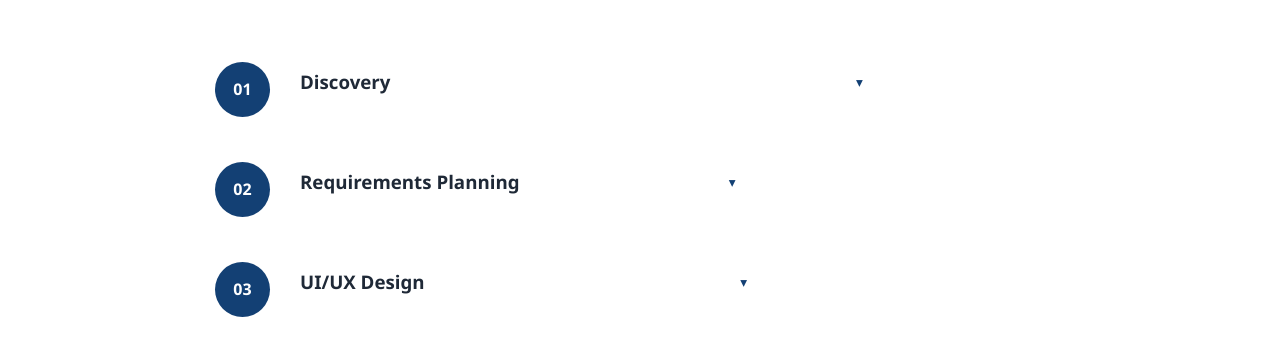
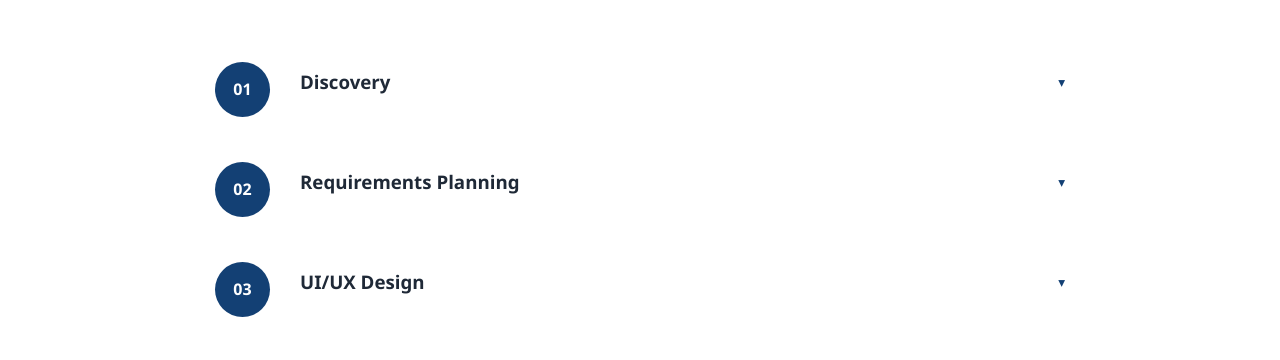
Before and after one commit to mahnoorahmad6/nuram-labs, a React (Vite) app: page /services/mvp/desktop in a window 1280 px wide. Shown: the part 416-776 px from the top of the page. Built offline with nearby package versions, Linux system fonts and the light colour scheme.

Commit message:
QA fixes

```diff
--- a/src/pages/ServiceLifecycle.css
+++ b/src/pages/ServiceLifecycle.css
@@ -37,6 +37,8 @@
 }
 
 .step-content {
+  flex: 1;
+  min-width: 0; /* lets long text wrap instead of overflowing */
   padding-top: 5px;
 }
 
```
